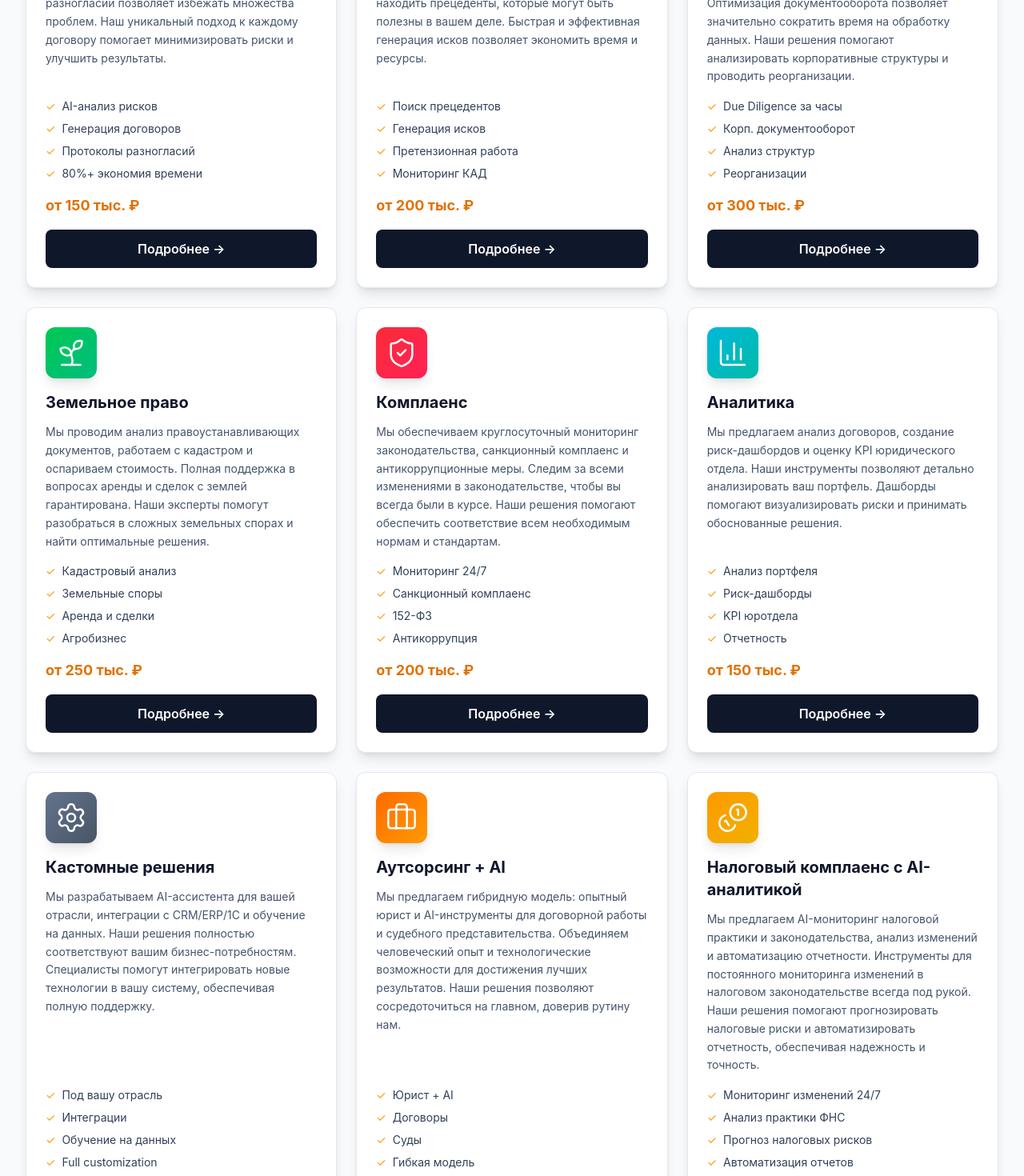
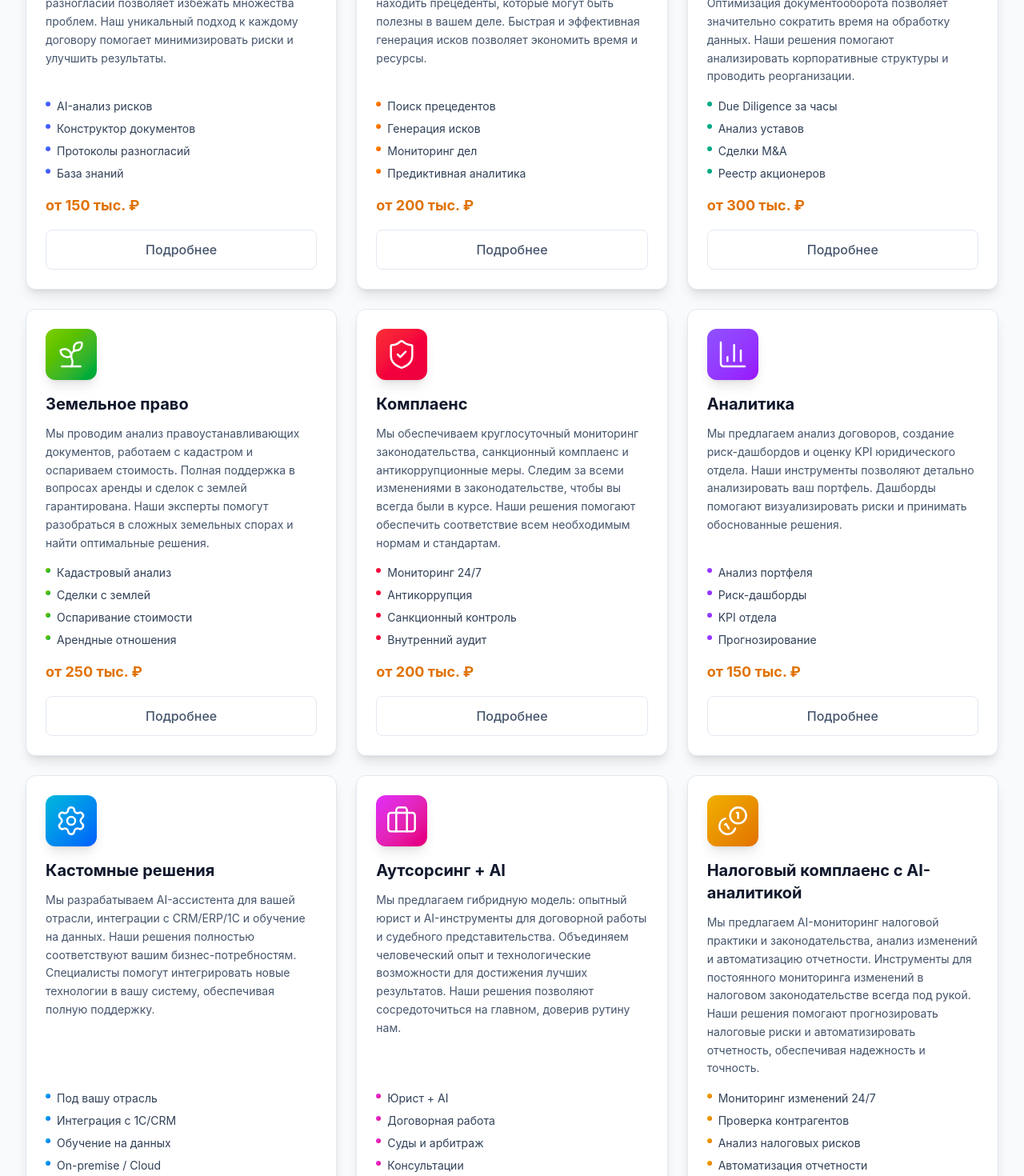
Before and after one commit to Andrew821667/legal-ai-website, a Next.js app: page / in a window 1280 px wide. Shown: the part 5900-7370 px from the top of the page at 80% size. Built offline with nearby package versions, Linux system fonts and the light colour scheme; no server answers.

Commit message:
Update Services.tsx

```diff
--- a/components/Services.tsx
+++ b/components/Services.tsx
@@ -1,11 +1,21 @@
 "use client";
 
+import {
+  FileText,
+  Scale,
+  Building2,
+  Sprout,
+  ShieldCheck,
+  BarChart3,
+  Settings,
+  Briefcase,
+  Coins,
+} from "lucide-react";
 import { useScrollAnimation } from "@/lib/hooks/useScrollAnimation";
-import { FileText, Scale, Building2, Sprout, ShieldCheck, BarChart3, Settings, Briefcase, Coins } from "lucide-react";
 
 export default function Services() {
   const { ref: headerRef, isVisible: headerVisible } = useScrollAnimation();
-  const { ref: gridRef, isVisible: gridVisible } = useScrollAnimation({ threshold: 0.05 });
+  const { ref: gridRef, isVisible: gridVisible } = useScrollAnimation({ threshold: 0.1 });
 
   const services = [
     {
@@ -15,13 +25,14 @@ export default function Services() {
         Эффективная работа с протоколами разногласий позволяет избежать множества проблем.
         Наш уникальный подход к каждому договору помогает минимизировать риски и улучшить результаты.`,
       price: "от 150 тыс. ₽",
+      sources: ["Гражданский кодекс РФ", "Судебная практика Верховного Суда РФ", "Постановления Пленума ВС РФ"],
       features: [
         "AI-анализ рисков",
-        "Генерация договоров",
+        "Конструктор документов",
         "Протоколы разногласий",
-        "80%+ экономия времени",
+        "База знаний",
       ],
-      gradient: "from-blue-500 to-cyan-500",
+      gradient: "from-blue-500 to-indigo-600",
     },
     {
       icon: Scale,
@@ -30,13 +41,14 @@ export default function Services() {
         Наши инструменты помогают находить прецеденты, которые могут быть полезны в вашем деле.
         Быстрая и эффективная генерация исков позволяет экономить время и ресурсы.`,
       price: "от 200 тыс. ₽",
+      sources: ["Картотека арбитражных дел (kad.arbitr.ru)", "ГАС Правосудие", "КонсультантПлюс"],
       features: [
         "Поиск прецедентов",
         "Генерация исков",
-        "Претензионная работа",
-        "Мониторинг КАД",
+        "Мониторинг дел",
+        "Предиктивная аналитика",
       ],
-      gradient: "from-purple-500 to-violet-500",
+      gradient: "from-amber-500 to-orange-600",
     },
     {
       icon: Building2,
@@ -45,13 +57,14 @@ export default function Services() {
         Оптимизация документооборота позволяет значительно сократить время на обработку данных.
         Наши решения помогают анализировать корпоративные структуры и проводить реорганизации.`,
       price: "от 300 тыс. ₽",
+      sources: ["ФЗ об ООО", "ФЗ об Акционерных обществах", "Реестр ЕГРЮЛ"],
       features: [
         "Due Diligence за часы",
-        "Корп. документооборот",
-        "Анализ структур",
-        "Реорганизации",
+        "Анализ уставов",
+        "Сделки M&A",
+        "Реестр акционеров",
       ],
-      gradient: "from-indigo-500 to-blue-600",
+      gradient: "from-emerald-500 to-teal-600",
     },
     {
       icon: Sprout,
@@ -60,13 +73,14 @@ export default function Services() {
         Полная поддержка в вопросах аренды и сделок с землей гарантирована.
         Наши эксперты помогут разобраться в сложных земельных спорах и найти оптимальные решения.`,
       price: "от 250 тыс. ₽",
+      sources: ["Земельный кодекс РФ", "Публичная кадастровая карта", "Росреестр"],
       features: [
         "Кадастровый анализ",
-        "Земельные споры",
-        "Аренда и сделки",
-        "Агробизнес",
+        "Сделки с землей",
+        "Оспаривание стоимости",
+        "Арендные отношения",
       ],
-      gradient: "from-green-500 to-emerald-500",
+      gradient: "from-lime-500 to-green-600",
     },
     {
       icon: ShieldCheck,
@@ -75,13 +89,14 @@ export default function Services() {
         Следим за всеми изменениями в законодательстве, чтобы вы всегда были в курсе.
         Наши решения помогают обеспечить соответствие всем необходимым нормам и стандартам.`,
       price: "от 200 тыс. ₽",
+      sources: ["КоАП РФ", "Методические рекомендации ЦБ РФ", "ФЗ о противодействии коррупции"],
       features: [
         "Мониторинг 24/7",
-        "Санкционный комплаенс",
-        "152-ФЗ",
         "Антикоррупция",
+        "Санкционный контроль",
+        "Внутренний аудит",
       ],
-      gradient: "from-red-500 to-rose-500",
+      gradient: "from-red-500 to-rose-600",
     },
     {
       icon: BarChart3,
@@ -90,13 +105,14 @@ export default function Services() {
         Наши инструменты позволяют детально анализировать ваш портфель.
         Дашборды помогают визуализировать риски и принимать обоснованные решения.`,
       price: "от 150 тыс. ₽",
+      sources: ["Внутренняя статистика компании", "Отраслевые бенчмарки", "Данные судебного департамента"],
       features: [
         "Анализ портфеля",
         "Риск-дашборды",
-        "KPI юротдела",
-        "Отчетность",
+        "KPI отдела",
+        "Прогнозирование",
       ],
-      gradient: "from-cyan-500 to-teal-500",
+      gradient: "from-violet-500 to-purple-600",
     },
     {
       icon: Settings,
@@ -105,13 +121,14 @@ export default function Services() {
         Наши решения полностью соответствуют вашим бизнес-потребностям.
         Специалисты помогут интегрировать новые технологии в вашу систему, обеспечивая полную поддержку.`,
       price: "от 300 тыс. ₽",
+      sources: ["Техническая документация API", "Best Practices разработки", "GDPR/152-ФЗ"],
       features: [
         "Под вашу отрасль",
-        "Интеграции",
+        "Интеграция с 1С/CRM",
         "Обучение на данных",
-        "Full customization",
+        "On-premise / Cloud",
       ],
-      gradient: "from-slate-500 to-gray-600",
+      gradient: "from-cyan-500 to-blue-600",
     },
     {
       icon: Briefcase,
@@ -120,13 +137,14 @@ export default function Services() {
         Объединяем человеческий опыт и технологические возможности для достижения лучших результатов.
         Наши решения позволяют сосредоточиться на главном, доверив рутину нам.`,
       price: "от 100 тыс. ₽/мес",
+      sources: ["Стандарты оказания юридических услуг", "Кодекс профессиональной этики адвоката"],
       features: [
         "Юрист + AI",
-        "Договоры",
-        "Суды",
-        "Гибкая модель",
+        "Договорная работа",
+        "Суды и арбитраж",
+        "Консультации",
       ],
-      gradient: "from-orange-500 to-amber-500",
+      gradient: "from-fuchsia-500 to-pink-600",
     },
     {
       icon: Coins,
@@ -135,19 +153,21 @@ export default function Services() {
         Инструменты для постоянного мониторинга изменений в налоговом законодательстве всегда под рукой.
         Наши решения помогают прогнозировать налоговые риски и автоматизировать отчетность, обеспечивая надежность и точность.`,
       price: "от 200 тыс. ₽",
+      sources: ["Налоговый кодекс РФ", "Письма Минфина и ФНС", "Арбитражная практика по налоговым спорам"],
       features: [
         "Мониторинг изменений 24/7",
-        "Анализ практики ФНС",
-        "Прогноз налоговых рисков",
-        "Автоматизация отчетов",
+        "Проверка контрагентов",
+        "Анализ налоговых рисков",
+        "Автоматизация отчетности",
       ],
-      gradient: "from-amber-500 to-yellow-500",
+      gradient: "from-yellow-500 to-amber-600",
     },
   ];
 
   return (
     <section id="services" className="py-20 bg-slate-50">
       <div className="max-w-7xl mx-auto px-4 sm:px-6 lg:px-8">
+        {/* Section Header */}
         <div ref={headerRef} className={`text-center mb-16 scroll-reveal ${headerVisible ? 'visible' : ''}`}>
           <h2 className="text-4xl md:text-5xl font-bold text-slate-900 mb-4">
             Наши услуги
@@ -156,48 +176,70 @@ export default function Services() {
             Мы предлагаем комплексные AI-решения для автоматизации работы юристов. Наши услуги помогут оптимизировать процессы и повысить эффективность вашей команды.
           </p>
         </div>
+
+        {/* Services Grid */}
         <div ref={gridRef} className="grid grid-cols-1 md:grid-cols-2 lg:grid-cols-3 gap-6">
           {services.map((service, index) => (
             <div
               key={index}
               className={`stagger-item ${gridVisible ? 'visible' : ''} group bg-white rounded-xl p-6 shadow-lg hover:shadow-2xl transition-all duration-500 border border-slate-200 hover:border-amber-300 flex flex-col relative overflow-hidden transform hover:-translate-y-2`}
             >
+              {/* Glow effect on hover */}
               <div className="absolute inset-0 bg-gradient-to-br from-amber-400/0 to-amber-600/0 group-hover:from-amber-400/5 group-hover:to-amber-600/5 transition-all duration-500 rounded-xl"></div>
+
               <div className="relative z-10 flex flex-col h-full">
+                {/* Icon with gradient background */}
                 <div className="mb-4 group-hover:scale-110 group-hover:rotate-3 transition-all duration-300">
                   <div className={`inline-flex p-3 rounded-xl bg-gradient-to-br ${service.gradient} shadow-lg`}>
                     <service.icon className="w-10 h-10 text-white" strokeWidth={1.5} />
                   </div>
                 </div>
+
+                {/* Title */}
                 <h3 className="text-xl font-bold text-slate-900 mb-3 group-hover:text-amber-700 transition-colors">
                   {service.title}
                 </h3>
+
+                {/* Description */}
                 <p className="text-slate-600 text-sm mb-4 leading-relaxed flex-grow">
                   {service.description}
                 </p>
+
+                {/* Features */}
                 <ul className="space-y-2 mb-4">
                   {service.features.map((feature, idx) => (
                     <li key={idx} className="text-sm text-slate-700 flex items-start">
-                    <span className="text-amber-500 mr-2">✓</span>
+                      <span className={`mr-2 mt-1 w-1.5 h-1.5 rounded-full bg-gradient-to-br ${service.gradient}`}></span>
                       {feature}
                     </li>
                   ))}
                 </ul>
+
+                {/* Sources (for SEO schema, hidden visually but useful for data) */}
+                <div className="hidden">
+                  {service.sources?.join(", ")}
+                </div>
+
+                {/* Price */}
                 <div className="text-lg font-bold text-amber-600 mb-4">
                   {service.price}
                 </div>
+
+                {/* CTA Button */}
                 <a
                   href="https://t.me/legal_ai_helper_new_bot"
                   target="_blank"
                   rel="noopener noreferrer"
-                  className="block w-full text-center bg-slate-900 hover:bg-amber-600 text-white font-semibold py-3 px-4 rounded-lg transition-all transform hover:scale-105"
+                  className="w-full block text-center py-3 rounded-lg border border-slate-200 text-slate-600 font-medium hover:bg-slate-50 hover:text-amber-600 transition-colors"
                 >
-                  Подробнее →
+                  Подробнее
                 </a>
               </div>
             </div>
           ))}
         </div>
+
+        {/* Bottom CTA */}
         <div className="mt-16 text-center bg-gradient-to-br from-slate-900 via-slate-800 to-slate-700 rounded-2xl p-12">
           <h3 className="text-3xl font-bold text-white mb-4">
             Не нашли нужную услугу?
@@ -209,9 +251,9 @@ export default function Services() {
             href="https://t.me/legal_ai_helper_new_bot"
             target="_blank"
             rel="noopener noreferrer"
-            className="inline-block bg-amber-600 hover:bg-amber-700 text-white font-semibold px-8 py-4 rounded-lg text-lg transition-all transform hover:scale-105 shadow-lg"
+            className="inline-block bg-amber-600 hover:bg-amber-700 text-white font-bold py-3 px-8 rounded-lg text-lg transition-transform hover:scale-105 shadow-lg"
           >
-            Обсудить ваш проект →
+            Связаться с нами
           </a>
         </div>
       </div>
```
Lines whose indentation alone changed are shown as unchanged.
